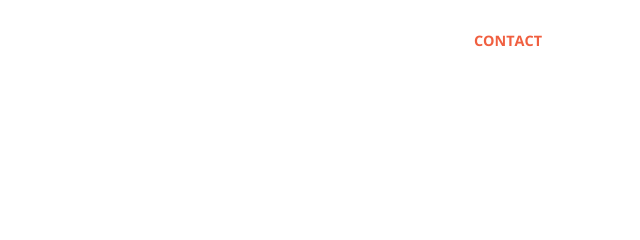
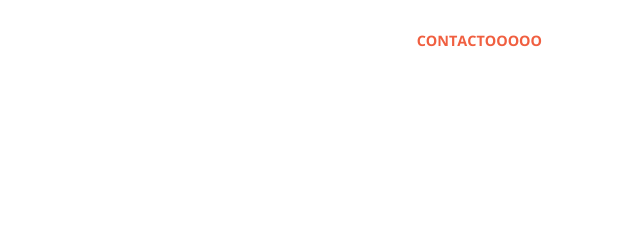
Before and after one commit to NIX-CO/NIX-CO.github.io, a plain HTML site: page index.html in a window 1280 px wide. Shown: the top 240 px of the page, 640-1280 px from the left. Drawn offline with nearby package versions, Linux system fonts and the light colour scheme.

Commit message:
i change contact

```diff
--- a/index.html
+++ b/index.html
@@ -23,7 +23,7 @@
                     <li class="nav-item"><a class="nav-link" href="#about">Find a team</a></li>
                     <li class="nav-item"><a class="nav-link" href="#services">Find a player</a></li>
                     <li class="nav-item"><a class="nav-link" href="#portfolio">RSV a pitch</a></li>
-                    <li class="nav-item"><a class="nav-link" href="#contact">Contact</a></li>
+                    <li class="nav-item"><a class="nav-link" href="#contact">Contactooooo</a></li>
                 </ul>
             </div>
         </div>
```
